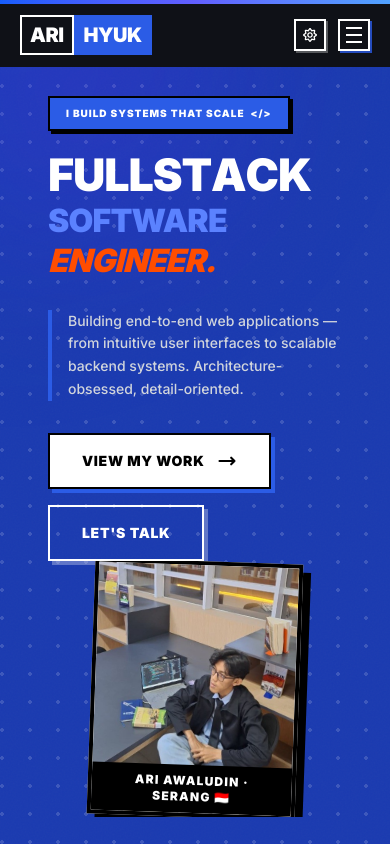
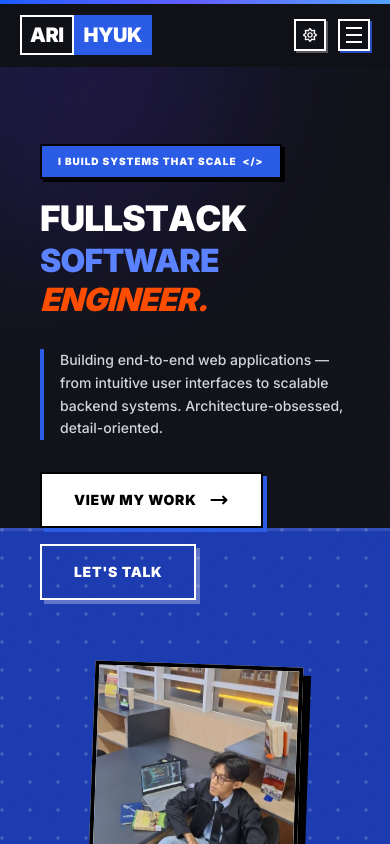
Before and after one commit to AriHyuk/new-porto, a Next.js app: page / in a window 390 px wide. Shown: the top 844 px of the page. Built offline with nearby package versions, Linux system fonts and the light colour scheme.

Commit message:
fix(hero): make hero section responsive and adaptive

```diff
--- a/src/components/Hero/BackgroundShapes.tsx
+++ b/src/components/Hero/BackgroundShapes.tsx
@@ -12,20 +12,23 @@ export default function BackgroundShapes() {
 
   return (
     <div className="absolute inset-0 overflow-hidden pointer-events-none">
-      {/* Left Panel - Cream/Off-white */}
-      <div className="absolute inset-y-0 left-0 w-full md:w-[52%] bg-[#F5F0E8] dark:bg-[#0F1117]" />
+      {/* Left Panel - Cream/Off-white (Top on mobile, Left on desktop) */}
+      <div className="absolute top-0 left-0 w-full h-[52%] md:h-full md:w-[52%] bg-[#F5F0E8] dark:bg-[#0F1117]" />
 
-      {/* Right Panel - Vivid Blue with polka dots */}
+      {/* Right Panel - Vivid Blue with polka dots (Bottom on mobile, Right on desktop) */}
       <div
-        className="absolute inset-y-0 right-0 w-full md:w-[48%] bg-[#2B5CE6] dark:bg-[#1a3ab0]"
+        className="absolute bottom-0 right-0 w-full h-[48%] md:h-full md:w-[48%] bg-[#2B5CE6] dark:bg-[#1a3ab0]"
         style={{
           backgroundImage: `radial-gradient(circle at 2px 2px, rgba(255,255,255,0.15) 2px, transparent 0)`,
           backgroundSize: '28px 28px',
         }}
       />
 
-      {/* Diagonal split accent line */}
-      <div className="absolute top-0 bottom-0 left-[52%] w-[3px] bg-black/10 hidden md:block" />
+      {/* Diagonal split accent line (Desktop) */}
+      <div className="absolute top-0 bottom-0 left-[52%] w-[3px] bg-black/10 dark:bg-white/10 hidden md:block" />
+
+      {/* Horizontal split accent line (Mobile) */}
+      <div className="absolute left-0 right-0 top-[52%] h-[3px] bg-black/10 dark:bg-white/10 md:hidden" />
 
       {/* Floating geometric accents - Right panel */}
       {mounted && (
--- a/src/components/Hero/Hero.tsx
+++ b/src/components/Hero/Hero.tsx
@@ -15,16 +15,16 @@ export default function Hero() {
   return (
     <section
       id="hero"
-      className="relative flex items-center justify-center px-4 md:px-0 h-[100dvh] min-h-[600px] max-h-[1080px] overflow-hidden bg-[#F5F0E8] dark:bg-[#0F1117] transition-colors pt-24 md:pt-20"
+      className="relative flex items-center justify-center px-4 md:px-0 min-h-[100dvh] md:h-[100dvh] md:min-h-[600px] md:max-h-[1080px] overflow-x-hidden md:overflow-hidden bg-[#F5F0E8] dark:bg-[#0F1117] transition-colors pt-28 pb-16 md:py-0"
     >
       {/* Split Background */}
       <BackgroundShapes />
 
       {/* Main Container */}
-      <div className="w-full max-w-none flex flex-col md:flex-row items-stretch h-full z-10">
+      <div className="w-full max-w-none flex flex-col md:flex-row items-stretch min-h-full md:h-full z-10">
 
         {/* ─── LEFT PANEL ─── */}
-        <div className="md:w-[52%] flex flex-col justify-center px-8 md:px-12 lg:px-16 xl:px-24 space-y-6 md:space-y-8 relative">
+        <div className="w-full md:w-[52%] flex flex-col justify-center px-6 sm:px-12 md:px-12 lg:px-16 xl:px-24 py-8 md:py-0 space-y-6 md:space-y-8 relative">
 
           {/* Badge pill */}
           <motion.div
@@ -42,7 +42,7 @@ export default function Hero() {
           <div className="flex flex-col relative w-full">
             <AnimatedText
               text="Fullstack"
-              className="text-[2.8rem] sm:text-[3.8rem] md:text-[4.2rem] lg:text-[5rem] xl:text-[5.5rem] font-black text-gray-900 dark:text-white tracking-tight leading-[0.9] uppercase whitespace-nowrap pb-2"
+              className="text-[2.2rem] sm:text-[3.5rem] md:text-[3.8rem] lg:text-[4.8rem] xl:text-[5.5rem] font-black text-gray-900 dark:text-white tracking-tight leading-[0.9] uppercase whitespace-nowrap pb-2"
             />
             <div className="relative mt-0">
               <motion.p
@@ -123,7 +123,7 @@ export default function Hero() {
         </div>
 
         {/* ─── RIGHT PANEL ─── */}
-        <div className="md:w-[48%] flex justify-center items-center relative overflow-hidden">
+        <div className="w-full md:w-[48%] flex justify-center items-center relative overflow-visible py-8 md:py-0">
           {/* Profile image wrapper */}
           <div className="relative flex items-center justify-center">
             {/* Tech Pills */}
```
